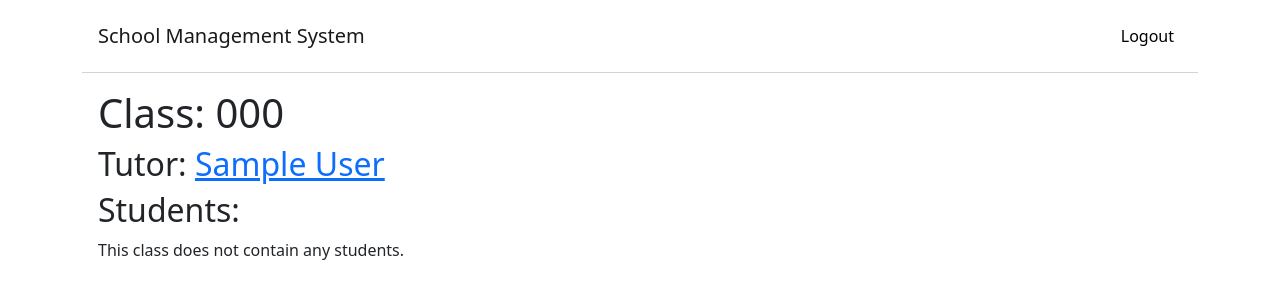
After one commit to rcybulski1122012/django-school, a Django app: page /classes/1/ in a window 1280 px wide. The commit adds this page. Shown: the top 300 px of the page. Run offline with Django 3.2, Linux system fonts and the light colour scheme; a user stored in the database is signed in; tables that the repository leaves empty hold one stand-in row (values such as "Sample post"); parts of the project's set-up code (start-up, migrations or seed data) failed here and were passed over.

Commit message:
Create class detail view.

```diff
--- a/django_school/apps/accounts/models.py
+++ b/django_school/apps/accounts/models.py
@@ -21,7 +21,9 @@ class Profile(models.Model):
 
     user = models.OneToOneField(User, models.CASCADE)
     address = models.OneToOneField(Address, models.SET_NULL, null=True)
-    school_class = models.OneToOneField(Class, models.SET_NULL, null=True)
+    school_class = models.OneToOneField(
+        Class, models.SET_NULL, null=True, related_name="students"
+    )
 
     def __str__(self):
         return f"{self.user.first_name} {self.user.last_name}"
--- a/django_school/apps/classes/urls.py
+++ b/django_school/apps/classes/urls.py
@@ -1,9 +1,10 @@
 from django.urls import path
 
-from django_school.apps.classes.views import ClassesListView
+from django_school.apps.classes.views import ClassDetailView, ClassesListView
 
 app_name = "classes"
 
 urlpatterns = [
     path("list/", ClassesListView.as_view(), name="list"),
+    path("<int:pk>/", ClassDetailView.as_view(), name="detail"),
 ]
--- a/django_school/apps/classes/views.py
+++ b/django_school/apps/classes/views.py
@@ -1,6 +1,6 @@
 from django.contrib.auth.mixins import (LoginRequiredMixin,
                                         PermissionRequiredMixin)
-from django.views.generic import ListView
+from django.views.generic import DetailView, ListView
 
 from django_school.apps.classes.models import Class
 
@@ -10,3 +10,17 @@ class ClassesListView(LoginRequiredMixin, PermissionRequiredMixin, ListView):
     ordering = ["number"]
     permission_required = "classes.view_class"
     context_object_name = "classes"
+
+
+class ClassDetailView(LoginRequiredMixin, PermissionRequiredMixin, DetailView):
+    model = Class
+    permission_required = "classes.view_class"
+    context_object_name = "class"
+
+    def get_queryset(self):
+        return (
+            super()
+            .get_queryset()
+            .select_related("students__user")
+            .prefetch_related("tutor")
+        )
--- /dev/null
+++ b/templates/classes/class_detail.html
@@ -0,0 +1,23 @@
+{% extends "base.html" %}
+
+{% block title %}
+  Classes
+{% endblock %}
+
+{% block content %}
+  <h1>Class: {{ class.number }}</h1>
+  <h2>Tutor: <a href="#">{{ class.tutor.first_name }} {{ class.tutor.last_name }}</a></h2>
+
+  <h2>Students:</h2>
+  <ul class="list-group">
+    {% for student in class.studens %}
+      <li class="list-group-item">
+        <a href="#">
+          {{ student.user.first_name }} {{ student.user.last_name }}
+        </a>
+      </li>
+    {% empty %}
+      <p>This class does not contain any students.</p>
+    {% endfor %}
+  </ul>
+{% endblock %}
--- a/templates/classes/class_list.html
+++ b/templates/classes/class_list.html
@@ -6,10 +6,10 @@
 
 {% block content %}
   <h1>Classes</h1>
-  <ul>
+  <ul class="list-group my-4">
     {% for class in classes %}
-      <li class="list-group my-4">
-       <a href="#" class="list-group-item">
+      <li class="list-group-item">
+       <a href="{% url "classes:detail" pk=class.pk %}">
           {{ class.number }}
         </a>
       </li>
```
Also changed, not shown: tests/classes/test_views.py (+38 -0 lines), tests/utils.py (+2 -2 lines).
